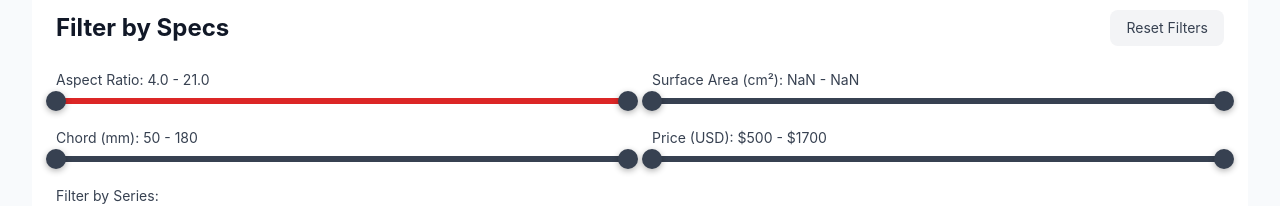
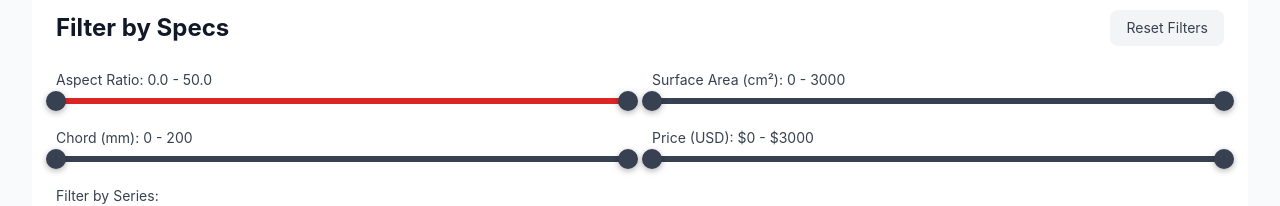
Before and after one commit to pacificmeister/axis-advisor, a Next.js app: page / in a window 1280 px wide. Shown: the part 227-433 px from the top of the page. Built offline with nearby package versions, Linux system fonts and the light colour scheme.

Commit message:
Change to fixed slider ranges instead of dynamic
Fixed ranges:
- AR: 0-50 (was 4-21 dynamic)
- Chord: 0-200 (unchanged)
- Surface: 0-3000 cm² (was NaN, broken!)
- Price: $0-$3000 (was $500-$1700 dynamic)

Fixes Surface Area showing NaN and gives consistent ranges

```diff
--- a/src/components/SpecFilters.tsx
+++ b/src/components/SpecFilters.tsx
@@ -21,60 +21,25 @@ export interface FilterState {
 }
 
 export default function SpecFilters({ onFilterChange, products }: SpecFiltersProps) {
-  // Calculate ranges from products
-  const calculateRanges = () => {
-    const productsWithSpecs = products.filter(p => p.specs?.aspectRatio);
-
-    if (productsWithSpecs.length === 0) {
-      return {
-        ar: { min: 0, max: 20 },
-        area: { min: 0, max: 2500 },
-        chord: { min: 0, max: 200 },
-        price: { min: 0, max: 2000 }
-      };
-    }
-
-    const ars = productsWithSpecs.map(p => p.specs.aspectRatio);
-    const areas = productsWithSpecs.map(p => p.specs.surfaceArea);
-    const chords = productsWithSpecs.map(p => p.specs.chord || 0).filter(c => c > 0);
-    const prices = productsWithSpecs.map(p => p.retailPrice || 0).filter(c => c > 0);
-
-    return {
-      ar: { min: Math.floor(Math.min(...ars)), max: Math.ceil(Math.max(...ars)) },
-      area: { min: Math.floor(Math.min(...areas) / 100) * 100, max: Math.ceil(Math.max(...areas) / 100) * 100 },
-      chord: { min: Math.floor(Math.min(...chords) / 10) * 10, max: Math.ceil(Math.max(...chords) / 10) * 10 },
-      price: { min: Math.floor(Math.min(...prices) / 100) * 100, max: Math.ceil(Math.max(...prices) / 100) * 100 }
-    };
+  // Fixed ranges (not calculated from data)
+  const ranges = {
+    ar: { min: 0, max: 50 },
+    area: { min: 0, max: 3000 },
+    chord: { min: 0, max: 200 },
+    price: { min: 0, max: 3000 }
   };
-
-  const ranges = calculateRanges();
 
   const [filters, setFilters] = useState<FilterState>({
     aspectRatioMin: 0,
-    aspectRatioMax: 20,
+    aspectRatioMax: 50,
     surfaceAreaMin: 0,
-    surfaceAreaMax: 2500,
+    surfaceAreaMax: 3000,
     chordMin: 0,
     chordMax: 200,
     priceMin: 0,
-    priceMax: 2000,
+    priceMax: 3000,
     series: []
   });
-
-  // Update filters when products/ranges change
-  useEffect(() => {
-    setFilters(prev => ({
-      ...prev,
-      aspectRatioMin: ranges.ar.min,
-      aspectRatioMax: ranges.ar.max,
-      surfaceAreaMin: ranges.area.min,
-      surfaceAreaMax: ranges.area.max,
-      chordMin: ranges.chord.min,
-      chordMax: ranges.chord.max,
-      priceMin: ranges.price.min,
-      priceMax: ranges.price.max
-    }));
-  }, [products.length]);
 
   // Get unique series
   const allSeries = Array.from(new Set(products.map(p => p.specs.series))).sort();
```
